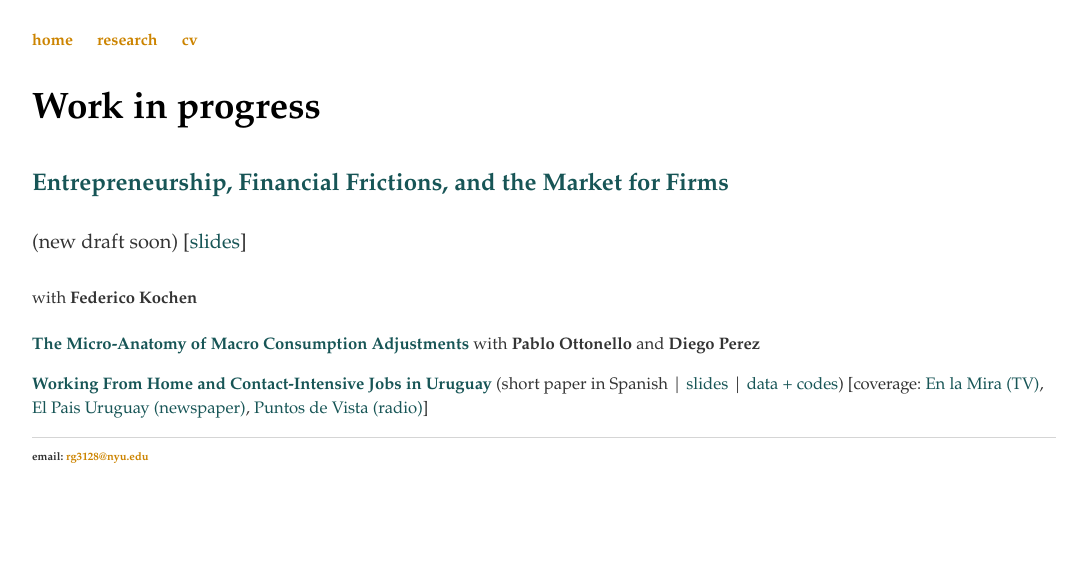
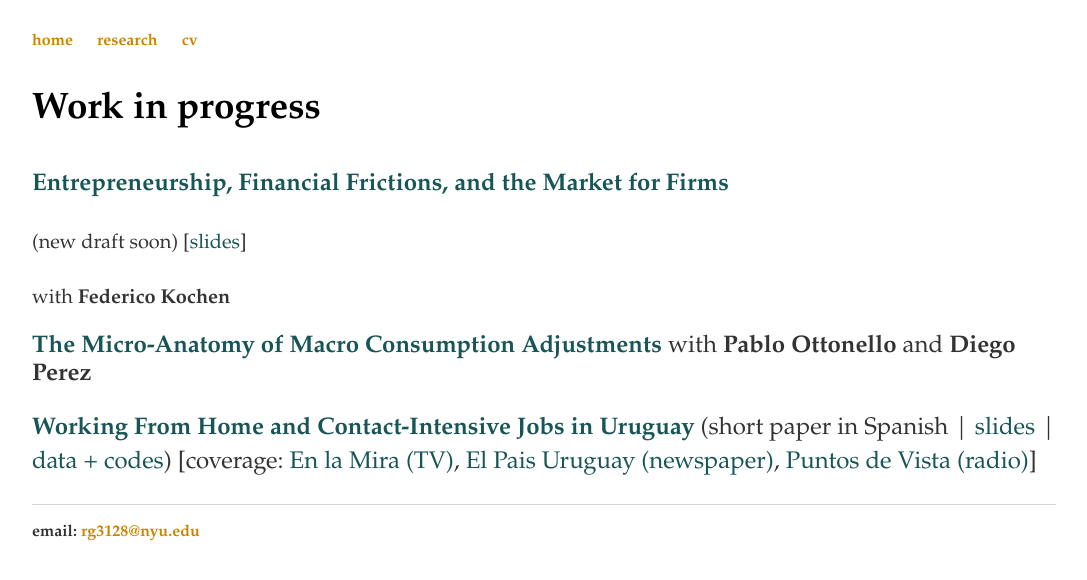
Before and after one commit to rafaguntin/rafaguntin.github.io, a Jekyll site: the page built from research/index.html, in a window 1280 px wide. Shown: the top 580 px of the page, without its empty margins (96-1183 px from the left). Built offline with Jekyll 4.4.1, drawn with Linux system fonts in a browser that asks for light colours.

Commit message:
Update index.html

```diff
--- a/research/index.html
+++ b/research/index.html
@@ -10,9 +10,9 @@ title: Rafael Guntin - Research
 			       target="_blank">Entrepreneurship, Financial Frictions, and the Market for Firms</a>
 				</p>
 				<p><small> (new draft soon) [<a style="color:#175556" href="/research/GK - Slides NYU - 09Dec19 - Handout.pdf" target="_blank">slides</a>]</p>
-				<p><small> with
+				<p> with
 				<a style="font-weight: bold; color:#333" href="https://sites.google.com/view/federicokochen/home" target="_blank"> Federico Kochen </a> </p>
-			<p> <a style="font-weight: bold; color:#175556"
+			<p><big> <a style="font-weight: bold; color:#175556"
 			       >The Micro-Anatomy of Macro Consumption Adjustments</a>
 				with
 				<a style="font-weight: bold; color:#333" href="https://sites.google.com/site/ottonellopablo/" target="_blank"> Pablo Ottonello </a>
```
